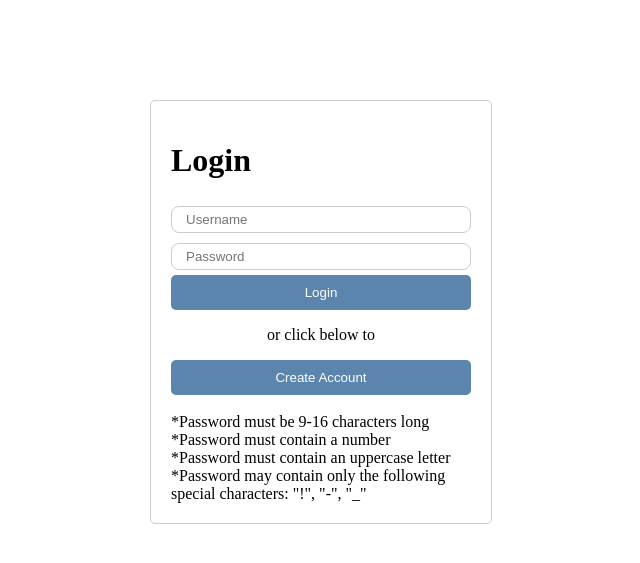
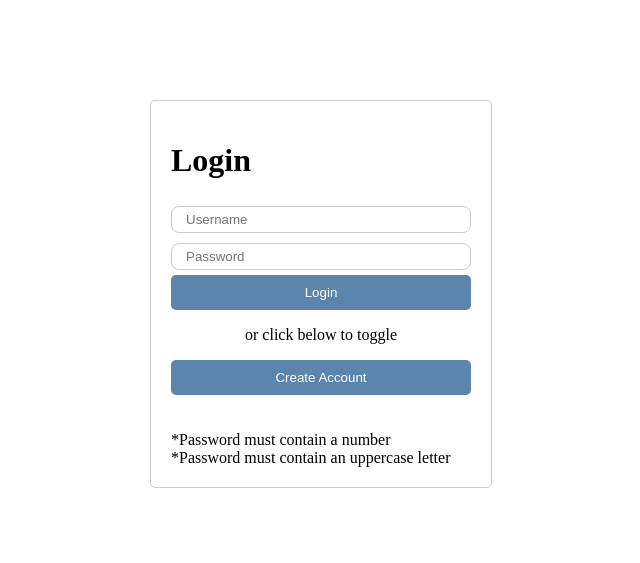
Before and after one commit to JZarins2324/itcapstone_lifestyleapp, a PHP site: page /pages/login.php in a window 1280 px wide. Shown: the top 563 px of the page, without its empty margins (319-959 px from the left). Run offline with PHP 8.4, Linux system fonts and the light colour scheme.

Commit message:
login and homepage changes

```diff
--- a/assets/css/home.css
+++ b/assets/css/home.css
@@ -12,7 +12,6 @@ html, body {
 	margin: 0 10%;
 	padding: 0;
 }
-
 
 .links-container {
 	text-align: center;
--- a/pages/login.php
+++ b/pages/login.php
@@ -27,7 +27,7 @@ if (isset($_SESSION['error'])) {
         <input type="password" name="password" placeholder="Password" required />
         <input id="submit" name="Login" type="submit" value="Login" />
     </form>
-    <p style="text-align:center">or click below to</p>
+    <p style="text-align:center">or click below to toggle</p>
     <button id="change">Create Account</button>
     <!-- <h1>Sign Up</h1>
     <form method="post" action="../server/authenticate.php">
@@ -38,13 +38,13 @@ if (isset($_SESSION['error'])) {
     <?php
         echo '<script src="../assets/js/login.js"></script>';
         ?><br><br><?php
-        echo "*Password must be 9-16 characters long"
+//        echo "*Password must be 9-16 characters long"
         ?><br><?php
         echo "*Password must contain a number";
         ?><br><?php
         echo "*Password must contain an uppercase letter";
         ?><br><?php
-        echo "*Password may contain only the following special characters: \"!\", \"-\", \"_\"";
+//        echo "*Password may contain only the following special characters: \"!\", \"-\", \"_\"";
     ?>
 </div>
 </body>
```
Also changed, not shown: pages/home.php (+2 -6 lines).
